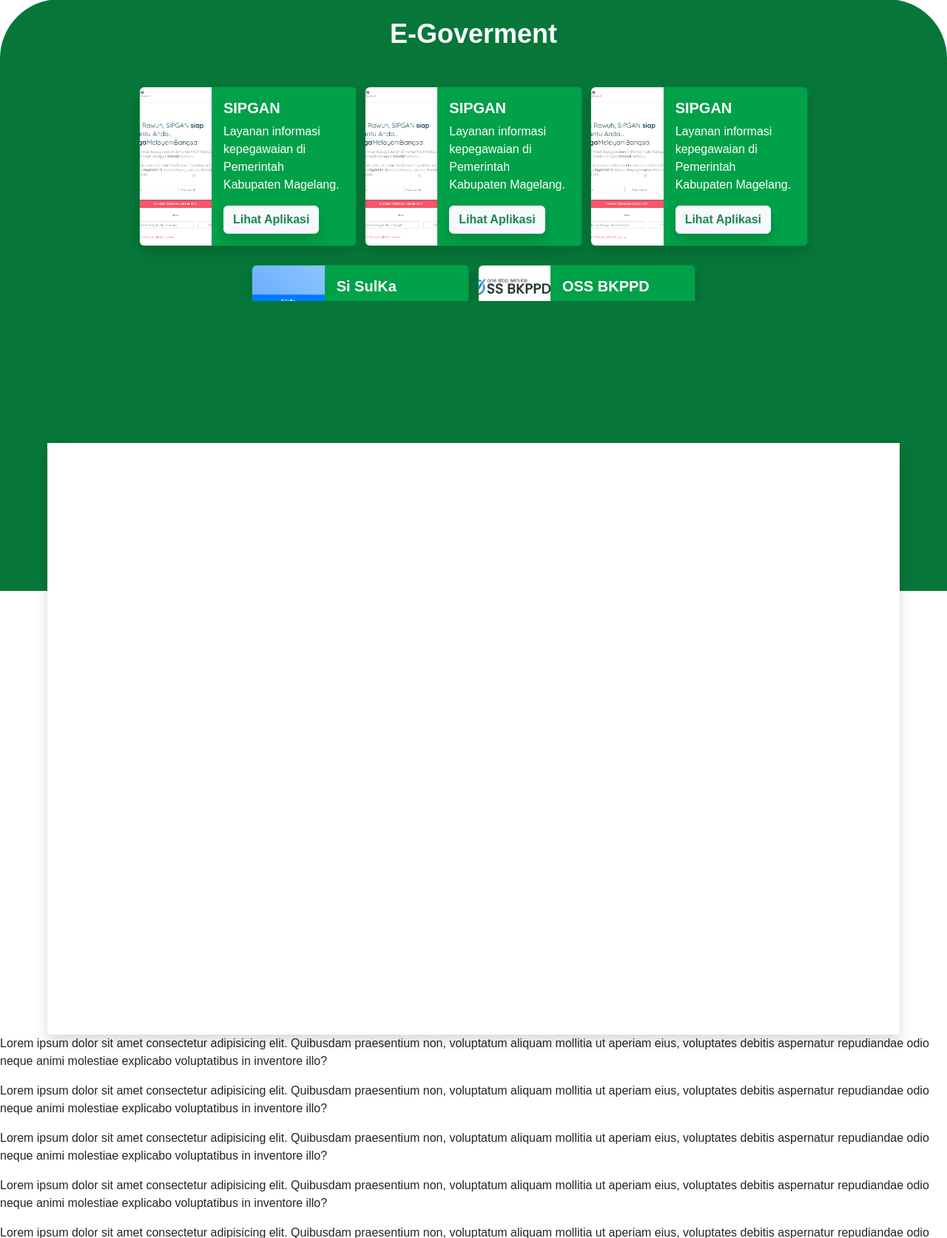
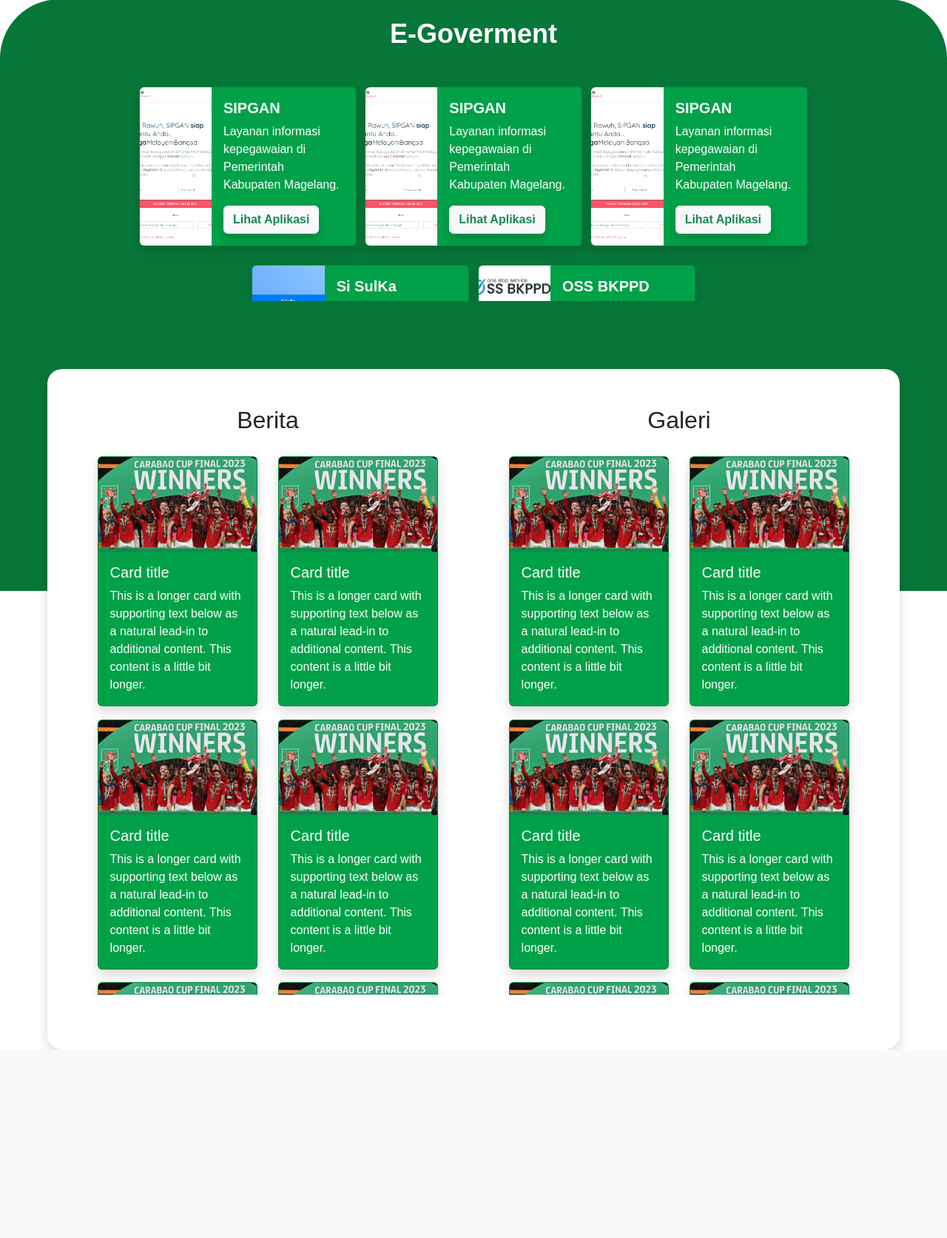
Before and after one commit to NoobCoderAk/NoobCoderAk-NoobCoderAk.github.io, a PHP site: page / in a window 1280 px wide. Shown: the part 697-2371 px from the top of the page at 74% size. After the commit the page ends 2116 px from the top, so only its background shows below. Run offline with PHP 8.4, Linux system fonts and the light colour scheme.

Commit message:
testing 4

```diff
--- a/View/CSS/index.css
+++ b/View/CSS/index.css
@@ -75,10 +75,6 @@ body{
     object-fit: cover;
 }
 
-.card-wrapper{
-    display: flex;
-}
-
 .card{
     background-color: #01A149;
     color: white;
@@ -89,15 +85,29 @@ body{
 #informasi{
     max-width: 90%; /* Set your desired maximum width */
     margin: auto;
-    height: 800px;
+    height: auto;
     background-color: white;
-    margin-top: -200px !important;
+    margin-top: -300px !important;
+    border-radius: 20px 20px 20px 20px;
+    padding-top: 50px;
+    padding-bottom: 50px;
 }
 
-iframe{
-    width:50%;
-    margin: auto;
+.container-info{
+    /* background-color: green; */
+    margin: 0px 20px 20px 20px;
+    height: 800px;
+}
+.berita{
+    /* background-color: aqua; */
+}
+.galeri{
+    /* background-color: aquamarine; */
+}
 
+.container-berita{
+    /* background-color: yellow; */
+    margin: 0px 10px 0px 10px;
 }
 
 /* body{
--- a/index.html
+++ b/index.html
@@ -37,7 +37,7 @@
                 <div class="collapse navbar-collapse" id="navbarTogglerDemo02">
                     <ul class="navbar-nav me-auto mb-2 mb-lg-0">
                         <li class="nav-item">
-                            <a class="nav-link active" aria-current="page" href="#">BERANDA</a>
+                            <a class="nav-link active" aria-current="page" href="index.html">BERANDA</a>
                         </li>
                         <li class="nav-item">
                             <a class="nav-link" href="https://bkppd.magelangkab.go.id/diskusi">INTERAKTIF</a>
@@ -362,7 +362,7 @@
             <p>E-Goverment</p>
         </div>
         <div class="row justify-content-center container-egov">
-            <div class="row overflow-scroll justify-content-center row-cols-1 row-cols-md-3 g-2" style="height: 300px;">
+            <div class="row overflow-auto justify-content-center row-cols-1 row-cols-md-3 g-2" style="height: 300px;">
                 <div class="col">
                     <div class="card shadow mb-3" style="max-width: 540px;">
                         <div class="row g-0">
@@ -374,7 +374,8 @@
                                     <h5 class="card-title fw-bold">SIPGAN</h5>
                                     <p class="card-text">Layanan informasi kepegawaian di Pemerintah Kabupaten Magelang.
                                     </p>
-                                    <a class="btn btn-light shadow text-success fw-bold" href="#" role="button">Lihat Aplikasi</a>
+                                    <a class="btn btn-light shadow text-success fw-bold" href="#" role="button">Lihat
+                                        Aplikasi</a>
                                 </div>
                             </div>
                         </div>
@@ -391,7 +392,8 @@
                                     <h5 class="card-title fw-bold">SIPGAN</h5>
                                     <p class="card-text">Layanan informasi kepegawaian di Pemerintah Kabupaten Magelang.
                                     </p>
-                                    <a class="btn btn-light shadow text-success fw-bold" href="#" role="button">Lihat Aplikasi</a>
+                                    <a class="btn btn-light shadow text-success fw-bold" href="#" role="button">Lihat
+                                        Aplikasi</a>
                                 </div>
                             </div>
                         </div>
@@ -408,7 +410,8 @@
                                     <h5 class="card-title fw-bold">SIPGAN</h5>
                                     <p class="card-text">Layanan informasi kepegawaian di Pemerintah Kabupaten Magelang.
                                     </p>
-                                    <a class="btn btn-light shadow text-success fw-bold" href="#" role="button">Lihat Aplikasi</a>
+                                    <a class="btn btn-light shadow text-success fw-bold" href="#" role="button">Lihat
+                                        Aplikasi</a>
                                 </div>
                             </div>
                         </div>
@@ -424,7 +427,8 @@
                                 <div class="card-body">
                                     <h5 class="card-title fw-bold">Si SulKa</h5>
                                     <p class="card-text">Usul Kenaikan Pangkat Pemerintah Kabupaten Magelang.</p>
-                                    <a class="btn btn-light shadow text-success fw-bold" href="#" role="button">Lihat Aplikasi</a>
+                                    <a class="btn btn-light shadow text-success fw-bold" href="#" role="button">Lihat
+                                        Aplikasi</a>
                                 </div>
                             </div>
                         </div>
@@ -440,7 +444,8 @@
                                 <div class="card-body">
                                     <h5 class="card-title fw-bold">OSS BKPPD</h5>
                                     <p class="card-text">One Stop Services (OSS) BKPPD Magelangkab : Upload SKP PPK.</p>
-                                    <a class="btn btn-light shadow text-success fw-bold" href="#" role="button">Lihat Aplikasi</a>
+                                    <a class="btn btn-light shadow text-success fw-bold" href="#" role="button">Lihat
+                                        Aplikasi</a>
                                 </div>
                             </div>
                         </div>
@@ -451,126 +456,162 @@
     </section>
     <!-- Informasi -->
     <section id="informasi" class="shadow">
+        <div class="row container-info ">
+            <div class="col-md-6 berita">
+                <h2 class="text-center">Berita</h2>
+                <div class="row container-berita justify-content-center">
+                    <div class="row overflow-auto row-cols-md-2" style="height: 750px; padding-top: 20px;">
+                        <div class="col">
+                            <div class="card shadow mb-3">
+                                <img src="Assets/Images/contoh-crsl.jpg" class="card-img-top img-fluid" alt="...">
+                                <div class="card-body">
+                                    <h5 class="card-title">Card title</h5>
+                                    <p class="card-text">This is a longer card with supporting text below as a natural
+                                        lead-in to additional
+                                        content. This content is a little bit longer.</p>
+                                </div>
+                            </div>
+                        </div>
+                        <div class="col">
+                            <div class="card shadow mb-3">
+                                <img src="Assets/Images/contoh-crsl.jpg" class="card-img-top img-fluid" alt="...">
+                                <div class="card-body">
+                                    <h5 class="card-title">Card title</h5>
+                                    <p class="card-text">This is a longer card with supporting text below as a natural
+                                        lead-in to additional
+                                        content. This content is a little bit longer.</p>
+                                </div>
+                            </div>
+                        </div>
+                        <div class="col">
+                            <div class="card shadow mb-3">
+                                <img src="Assets/Images/contoh-crsl.jpg" class="card-img-top img-fluid" alt="...">
+                                <div class="card-body">
+                                    <h5 class="card-title">Card title</h5>
+                                    <p class="card-text">This is a longer card with supporting text below as a natural
+                                        lead-in to additional
+                                        content. This content is a little bit longer.</p>
+                                </div>
+                            </div>
+                        </div>
+                        <div class="col">
+                            <div class="card shadow mb-3">
+                                <img src="Assets/Images/contoh-crsl.jpg" class="card-img-top img-fluid" alt="...">
+                                <div class="card-body">
+                                    <h5 class="card-title">Card title</h5>
+                                    <p class="card-text">This is a longer card with supporting text below as a natural
+                                        lead-in to additional
+                                        content. This content is a little bit longer.</p>
+                                </div>
+                            </div>
+                        </div>
+                        <div class="col">
+                            <div class="card shadow mb-3">
+                                <img src="Assets/Images/contoh-crsl.jpg" class="card-img-top img-fluid" alt="...">
+                                <div class="card-body">
+                                    <h5 class="card-title">Card title</h5>
+                                    <p class="card-text">This is a longer card with supporting text below as a natural
+                                        lead-in to additional
+                                        content. This content is a little bit longer.</p>
+                                </div>
+                            </div>
+                        </div>
+                        <div class="col">
+                            <div class="card shadow mb-3">
+                                <img src="Assets/Images/contoh-crsl.jpg" class="card-img-top img-fluid" alt="...">
+                                <div class="card-body">
+                                    <h5 class="card-title">Card title</h5>
+                                    <p class="card-text">This is a longer card with supporting text below as a natural
+                                        lead-in to additional
+                                        content. This content is a little bit longer.</p>
+                                </div>
+                            </div>
+                        </div>
+                    </div>
+                </div>
+            </div>
+            <div class="col-md-6 galeri">
+                <h2 class="text-center">Galeri</h2>
+                <div class="row container-berita justify-content-center">
+                    <div class="row overflow-auto row-cols-md-2" style="height: 750px; padding-top: 20px;">
+                        <div class="col">
+                            <div class="card shadow mb-3">
+                                <img src="Assets/Images/contoh-crsl.jpg" class="card-img-top img-fluid" alt="...">
+                                <div class="card-body">
+                                    <h5 class="card-title">Card title</h5>
+                                    <p class="card-text">This is a longer card with supporting text below as a natural
+                                        lead-in to additional
+                                        content. This content is a little bit longer.</p>
+                                </div>
+                            </div>
+                        </div>
+                        <div class="col">
+                            <div class="card shadow mb-3">
+                                <img src="Assets/Images/contoh-crsl.jpg" class="card-img-top img-fluid" alt="...">
+                                <div class="card-body">
+                                    <h5 class="card-title">Card title</h5>
+                                    <p class="card-text">This is a longer card with supporting text below as a natural
+                                        lead-in to additional
+                                        content. This content is a little bit longer.</p>
+                                </div>
+                            </div>
+                        </div>
+                        <div class="col">
+                            <div class="card shadow mb-3">
+                                <img src="Assets/Images/contoh-crsl.jpg" class="card-img-top img-fluid" alt="...">
+                                <div class="card-body">
+                                    <h5 class="card-title">Card title</h5>
+                                    <p class="card-text">This is a longer card with supporting text below as a natural
+                                        lead-in to additional
+                                        content. This content is a little bit longer.</p>
+                                </div>
+                            </div>
+                        </div>
+                        <div class="col">
+                            <div class="card shadow mb-3">
+                                <img src="Assets/Images/contoh-crsl.jpg" class="card-img-top img-fluid" alt="...">
+                                <div class="card-body">
+                                    <h5 class="card-title">Card title</h5>
+                                    <p class="card-text">This is a longer card with supporting text below as a natural
+                                        lead-in to additional
+                                        content. This content is a little bit longer.</p>
+                                </div>
+                            </div>
+                        </div>
+                        <div class="col">
+                            <div class="card shadow mb-3">
+                                <img src="Assets/Images/contoh-crsl.jpg" class="card-img-top img-fluid" alt="...">
+                                <div class="card-body">
+                                    <h5 class="card-title">Card title</h5>
+                                    <p class="card-text">This is a longer card with supporting text below as a natural
+                                        lead-in to additional
+                                        content. This content is a little bit longer.</p>
+                                </div>
+                            </div>
+                        </div>
+                        <div class="col">
+                            <div class="card shadow mb-3">
+                                <img src="Assets/Images/contoh-crsl.jpg" class="card-img-top img-fluid" alt="...">
+                                <div class="card-body">
+                                    <h5 class="card-title">Card title</h5>
+                                    <p class="card-text">This is a longer card with supporting text below as a natural
+                                        lead-in to additional
+                                        content. This content is a little bit longer.</p>
+                                </div>
+                            </div>
+                        </div>
+                    </div>
+                </div>
+            </div>
+        </div>
 
     </section>
 
     <!-- Content -->
     <section id="content">
-        <p>Lorem ipsum dolor sit amet consectetur adipisicing elit. Quibusdam praesentium non, voluptatum aliquam
-            mollitia ut aperiam eius, voluptates debitis aspernatur repudiandae odio neque animi molestiae explicabo
-            voluptatibus in inventore illo?</p>
-        <p>Lorem ipsum dolor sit amet consectetur adipisicing elit. Quibusdam praesentium non, voluptatum aliquam
-            mollitia ut aperiam eius, voluptates debitis aspernatur repudiandae odio neque animi molestiae explicabo
-            voluptatibus in inventore illo?</p>
-        <p>Lorem ipsum dolor sit amet consectetur adipisicing elit. Quibusdam praesentium non, voluptatum aliquam
-            mollitia ut aperiam eius, voluptates debitis aspernatur repudiandae odio neque animi molestiae explicabo
-            voluptatibus in inventore illo?</p>
-        <p>Lorem ipsum dolor sit amet consectetur adipisicing elit. Quibusdam praesentium non, voluptatum aliquam
-            mollitia ut aperiam eius, voluptates debitis aspernatur repudiandae odio neque animi molestiae explicabo
-            voluptatibus in inventore illo?</p>
-        <p>Lorem ipsum dolor sit amet consectetur adipisicing elit. Quibusdam praesentium non, voluptatum aliquam
-            mollitia ut aperiam eius, voluptates debitis aspernatur repudiandae odio neque animi molestiae explicabo
-            voluptatibus in inventore illo?</p>
-        <p>Lorem ipsum dolor sit amet consectetur adipisicing elit. Quibusdam praesentium non, voluptatum aliquam
-            mollitia ut aperiam eius, voluptates debitis aspernatur repudiandae odio neque animi molestiae explicabo
-            voluptatibus in inventore illo?</p>
-        <p>Lorem ipsum dolor sit amet consectetur adipisicing elit. Quibusdam praesentium non, voluptatum aliquam
-            mollitia ut aperiam eius, voluptates debitis aspernatur repudiandae odio neque animi molestiae explicabo
-            voluptatibus in inventore illo?</p>
-        <p>Lorem ipsum dolor sit amet consectetur adipisicing elit. Quibusdam praesentium non, voluptatum aliquam
-            mollitia ut aperiam eius, voluptates debitis aspernatur repudiandae odio neque animi molestiae explicabo
-            voluptatibus in inventore illo?</p>
-        <p>Lorem ipsum dolor sit amet consectetur adipisicing elit. Quibusdam praesentium non, voluptatum aliquam
-            mollitia ut aperiam eius, voluptates debitis aspernatur repudiandae odio neque animi molestiae explicabo
-            voluptatibus in inventore illo?</p>
-        <p>Lorem ipsum dolor sit amet consectetur adipisicing elit. Quibusdam praesentium non, voluptatum aliquam
-            mollitia ut aperiam eius, voluptates debitis aspernatur repudiandae odio neque animi molestiae explicabo
-            voluptatibus in inventore illo?</p>
-        <p>Lorem ipsum dolor sit amet consectetur adipisicing elit. Quibusdam praesentium non, voluptatum aliquam
-            mollitia ut aperiam eius, voluptates debitis aspernatur repudiandae odio neque animi molestiae explicabo
-            voluptatibus in inventore illo?</p>
-        <p>Lorem ipsum dolor sit amet consectetur adipisicing elit. Quibusdam praesentium non, voluptatum aliquam
-            mollitia ut aperiam eius, voluptates debitis aspernatur repudiandae odio neque animi molestiae explicabo
-            voluptatibus in inventore illo?</p>
-        <p>Lorem ipsum dolor sit amet consectetur adipisicing elit. Quibusdam praesentium non, voluptatum aliquam
-            mollitia ut aperiam eius, voluptates debitis aspernatur repudiandae odio neque animi molestiae explicabo
-            voluptatibus in inventore illo?</p>
-        <p>Lorem ipsum dolor sit amet consectetur adipisicing elit. Quibusdam praesentium non, voluptatum aliquam
-            mollitia ut aperiam eius, voluptates debitis aspernatur repudiandae odio neque animi molestiae explicabo
-            voluptatibus in inventore illo?</p>
-        <p>Lorem ipsum dolor sit amet consectetur adipisicing elit. Quibusdam praesentium non, voluptatum aliquam
-            mollitia ut aperiam eius, voluptates debitis aspernatur repudiandae odio neque animi molestiae explicabo
-            voluptatibus in inventore illo?</p>
-        <p>Lorem ipsum dolor sit amet consectetur adipisicing elit. Quibusdam praesentium non, voluptatum aliquam
-            mollitia ut aperiam eius, voluptates debitis aspernatur repudiandae odio neque animi molestiae explicabo
-            voluptatibus in inventore illo?</p>
-        <p>Lorem ipsum dolor sit amet consectetur adipisicing elit. Quibusdam praesentium non, voluptatum aliquam
-            mollitia ut aperiam eius, voluptates debitis aspernatur repudiandae odio neque animi molestiae explicabo
-            voluptatibus in inventore illo?</p>
-        <p>Lorem ipsum dolor sit amet consectetur adipisicing elit. Quibusdam praesentium non, voluptatum aliquam
-            mollitia ut aperiam eius, voluptates debitis aspernatur repudiandae odio neque animi molestiae explicabo
-            voluptatibus in inventore illo?</p>
-        <p>Lorem ipsum dolor sit amet consectetur adipisicing elit. Quibusdam praesentium non, voluptatum aliquam
-            mollitia ut aperiam eius, voluptates debitis aspernatur repudiandae odio neque animi molestiae explicabo
-            voluptatibus in inventore illo?</p>
-        <p>Lorem ipsum dolor sit amet consectetur adipisicing elit. Quibusdam praesentium non, voluptatum aliquam
-            mollitia ut aperiam eius, voluptates debitis aspernatur repudiandae odio neque animi molestiae explicabo
-            voluptatibus in inventore illo?</p>
-        <p>Lorem ipsum dolor sit amet consectetur adipisicing elit. Quibusdam praesentium non, voluptatum aliquam
-            mollitia ut aperiam eius, voluptates debitis aspernatur repudiandae odio neque animi molestiae explicabo
-            voluptatibus in inventore illo?</p>
-        <p>Lorem ipsum dolor sit amet consectetur adipisicing elit. Quibusdam praesentium non, voluptatum aliquam
-            mollitia ut aperiam eius, voluptates debitis aspernatur repudiandae odio neque animi molestiae explicabo
-            voluptatibus in inventore illo?</p>
-        <p>Lorem ipsum dolor sit amet consectetur adipisicing elit. Quibusdam praesentium non, voluptatum aliquam
-            mollitia ut aperiam eius, voluptates debitis aspernatur repudiandae odio neque animi molestiae explicabo
-            voluptatibus in inventore illo?</p>
-        <p>Lorem ipsum dolor sit amet consectetur adipisicing elit. Quibusdam praesentium non, voluptatum aliquam
-            mollitia ut aperiam eius, voluptates debitis aspernatur repudiandae odio neque animi molestiae explicabo
-            voluptatibus in inventore illo?</p>
-        <p>Lorem ipsum dolor sit amet consectetur adipisicing elit. Quibusdam praesentium non, voluptatum aliquam
-            mollitia ut aperiam eius, voluptates debitis aspernatur repudiandae odio neque animi molestiae explicabo
-            voluptatibus in inventore illo?</p>
-        <p>Lorem ipsum dolor sit amet consectetur adipisicing elit. Quibusdam praesentium non, voluptatum aliquam
-            mollitia ut aperiam eius, voluptates debitis aspernatur repudiandae odio neque animi molestiae explicabo
-            voluptatibus in inventore illo?</p>
-        <p>Lorem ipsum dolor sit amet consectetur adipisicing elit. Quibusdam praesentium non, voluptatum aliquam
-            mollitia ut aperiam eius, voluptates debitis aspernatur repudiandae odio neque animi molestiae explicabo
-            voluptatibus in inventore illo?</p>
-        <p>Lorem ipsum dolor sit amet consectetur adipisicing elit. Quibusdam praesentium non, voluptatum aliquam
-            mollitia ut aperiam eius, voluptates debitis aspernatur repudiandae odio neque animi molestiae explicabo
-            voluptatibus in inventore illo?</p>
-        <p>Lorem ipsum dolor sit amet consectetur adipisicing elit. Quibusdam praesentium non, voluptatum aliquam
-            mollitia ut aperiam eius, voluptates debitis aspernatur repudiandae odio neque animi molestiae explicabo
-            voluptatibus in inventore illo?</p>
-        <p>Lorem ipsum dolor sit amet consectetur adipisicing elit. Quibusdam praesentium non, voluptatum aliquam
-            mollitia ut aperiam eius, voluptates debitis aspernatur repudiandae odio neque animi molestiae explicabo
-            voluptatibus in inventore illo?</p>
-        <p>Lorem ipsum dolor sit amet consectetur adipisicing elit. Quibusdam praesentium non, voluptatum aliquam
-            mollitia ut aperiam eius, voluptates debitis aspernatur repudiandae odio neque animi molestiae explicabo
-            voluptatibus in inventore illo?</p>
-        <p>Lorem ipsum dolor sit amet consectetur adipisicing elit. Quibusdam praesentium non, voluptatum aliquam
-            mollitia ut aperiam eius, voluptates debitis aspernatur repudiandae odio neque animi molestiae explicabo
-            voluptatibus in inventore illo?</p>
-        <p>Lorem ipsum dolor sit amet consectetur adipisicing elit. Quibusdam praesentium non, voluptatum aliquam
-            mollitia ut aperiam eius, voluptates debitis aspernatur repudiandae odio neque animi molestiae explicabo
-            voluptatibus in inventore illo?</p>
-        <p>Lorem ipsum dolor sit amet consectetur adipisicing elit. Quibusdam praesentium non, voluptatum aliquam
-            mollitia ut aperiam eius, voluptates debitis aspernatur repudiandae odio neque animi molestiae explicabo
-            voluptatibus in inventore illo?</p>
-        <p>Lorem ipsum dolor sit amet consectetur adipisicing elit. Quibusdam praesentium non, voluptatum aliquam
-            mollitia ut aperiam eius, voluptates debitis aspernatur repudiandae odio neque animi molestiae explicabo
-            voluptatibus in inventore illo?</p>
-        <p>Lorem ipsum dolor sit amet consectetur adipisicing elit. Quibusdam praesentium non, voluptatum aliquam
-            mollitia ut aperiam eius, voluptates debitis aspernatur repudiandae odio neque animi molestiae explicabo
-            voluptatibus in inventore illo?</p>
-        <p>Lorem ipsum dolor sit amet consectetur adipisicing elit. Quibusdam praesentium non, voluptatum aliquam
-            mollitia ut aperiam eius, voluptates debitis aspernatur repudiandae odio neque animi molestiae explicabo
-            voluptatibus in inventore illo?</p>
     </section>
     <!-- Footer -->
     <section id="footer">
-
     </section>
 
 
```
